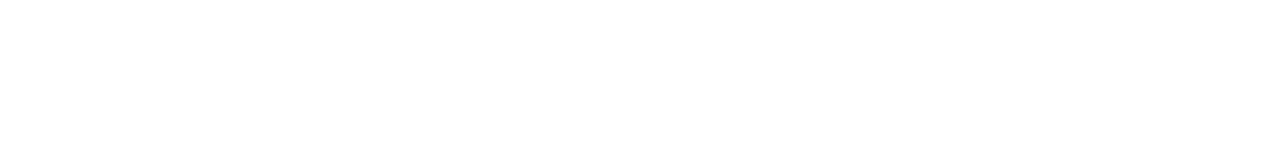
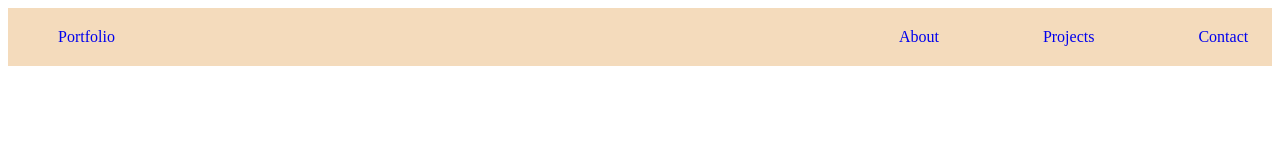
Before and after one commit to Thembeka1/my-portfolio, a plain HTML site: page index.html in a window 1280 px wide. Drawn offline with Linux system fonts and the light colour scheme.

Commit message:
added changes on html and css

```diff
--- a/index.html
+++ b/index.html
@@ -4,8 +4,18 @@
     <meta charset="UTF-8">
     <meta name="viewport" content="width=device-width, initial-scale=1.0">
     <title>Document</title>
+    <link rel="stylesheet" href="/style.css">
 </head>
 <body>
+    <nav class="nav">
 
+        <a  id="Portfolio" href="#Portfoli">Portfolio</a>
+
+        <a id="About" href="#About">About</a>
+
+        <a  id="Projects" href="#Projects">Projects</a>
+
+        <a id="Contact" href="#Contact">Contact</a>
+         </nav>
 </body>
 </html>
--- a/style.css
+++ b/style.css
@@ -1,3 +1,24 @@
-select{
-    property: value;
+.nav{
+    background-color: rgb(244, 219, 188);
+    padding: 20px;
 }
+
+nav a{
+    text-decoration: none;
+}
+
+#Portfolio{
+    padding: 30px;
+}
+
+#About{
+    margin-left: 750px;
+}
+
+#Projects{
+    margin-left: 100px;
+}
+
+#Contact{
+    margin-left: 100px;
+}
```
